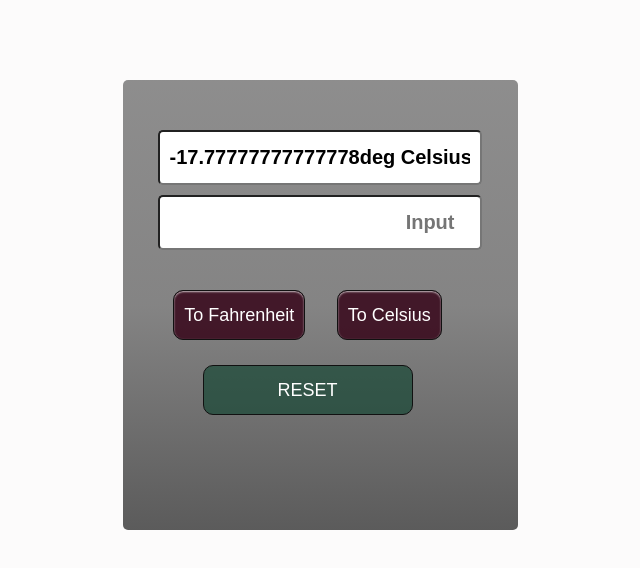
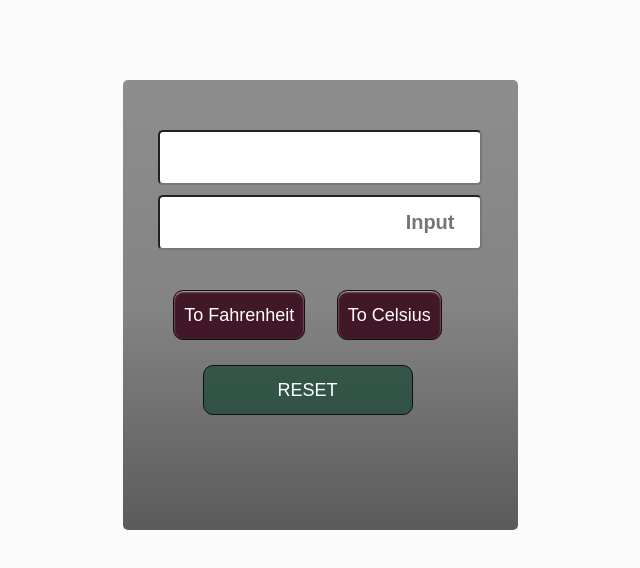
Before and after one commit to Afolabi-bit/Temperature-Converter-App, a plain HTML site: page index.html in a window 1280 px wide. Both pictures are taken after a click on the button "To Celsius". Shown: the whole page, without its empty margins (320-960 px from the left). Drawn offline with Linux system fonts and the light colour scheme.

Commit message:
changed function.js

```diff
--- a/function.js
+++ b/function.js
@@ -4,7 +4,11 @@ function convert() {
     fahrenheit = document.getElementById("fahrenheit");
     answer = document.getElementById("output-display");
 
+    if (number == "") {
+        answer.value = null;
+    } else {
        answer.value = (number * 9/5) + 32  + "deg Fahrenheit";
+    }
 }
 
 function convertTwo() {
@@ -13,7 +17,11 @@ function convertTwo() {
     celsius = document.getElementById("celsius")
     answer = document.getElementById("output-display");
 
-    answer.value = (number - 32) * 5/9 + "deg Celsius";
+    if (number == "") {
+        answer.value = null;
+    } else {
+     answer.value = (number - 32) * 5/9 + "deg Celsius";
+    }
 }
 
 function resetValues() {
--- a/index.html
+++ b/index.html
@@ -9,7 +9,7 @@
 <body>
     <div class="container">
         <div class="converter-wrapper">
-            <input type="text" id="output-display">
+            <input type="text" id="output-display" readonly>
 
               <input type="number" id="input" placeholder="Input"
                 minlength="1" maxlength="9" required>
```
